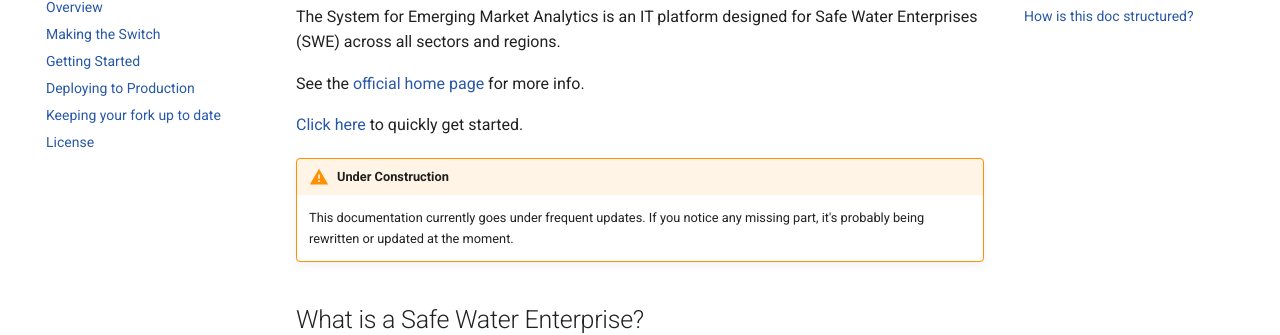
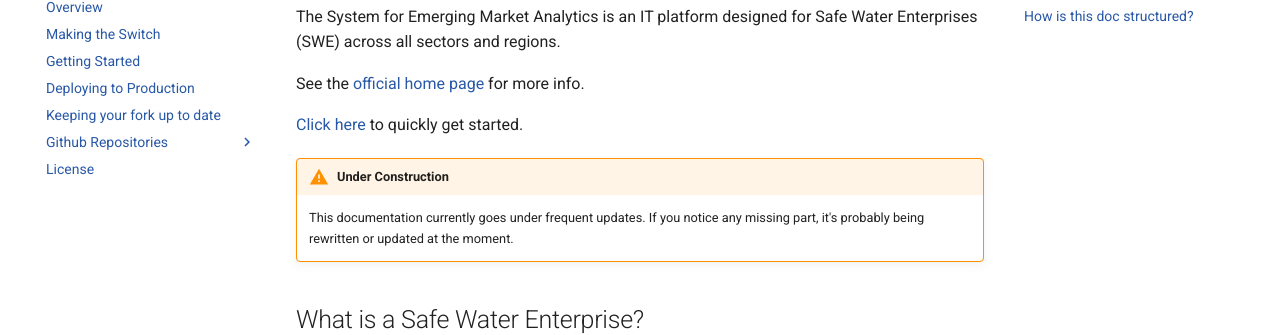
Before and after one commit to untapped-inc/sema-docs, an MkDocs documentation site: the page built from docs/index.md, in a window 1280 px wide. Shown: the part 177-512 px from the top of the page. Built offline with MkDocs 1.6.1 and Material for MkDocs 9.7.7, drawn with Linux system fonts in a browser that asks for light colours; comment, search, counter and statistics services are not loaded.

Commit message:
[Patch] Add new menu item

```diff
--- a/mkdocs.yml
+++ b/mkdocs.yml
@@ -78,6 +78,12 @@ nav:
   #     - 0.3.1: release-notes/pos/0.3.1.md
   #     - 0.0.8: release-notes/pos/0.0.8.md
   # - Contributing: contributing.md
+  - Github Repositories:
+    - sema-core: https://github.com/untapped-inc/sema-core
+    - sema-back-office-web: https://github.com/untapped-inc/sema-back-office-web
+    - sema-pos-mobile: https://github.com/untapped-inc/sema-pos-mobile
+    - sema-database: https://github.com/untapped-inc/sema-database
+    - sema-docs: https://github.com/untapped-inc/sema-docs
   - License: license.md
 
 extra_css: [assets/stylesheets/style.css]
```
